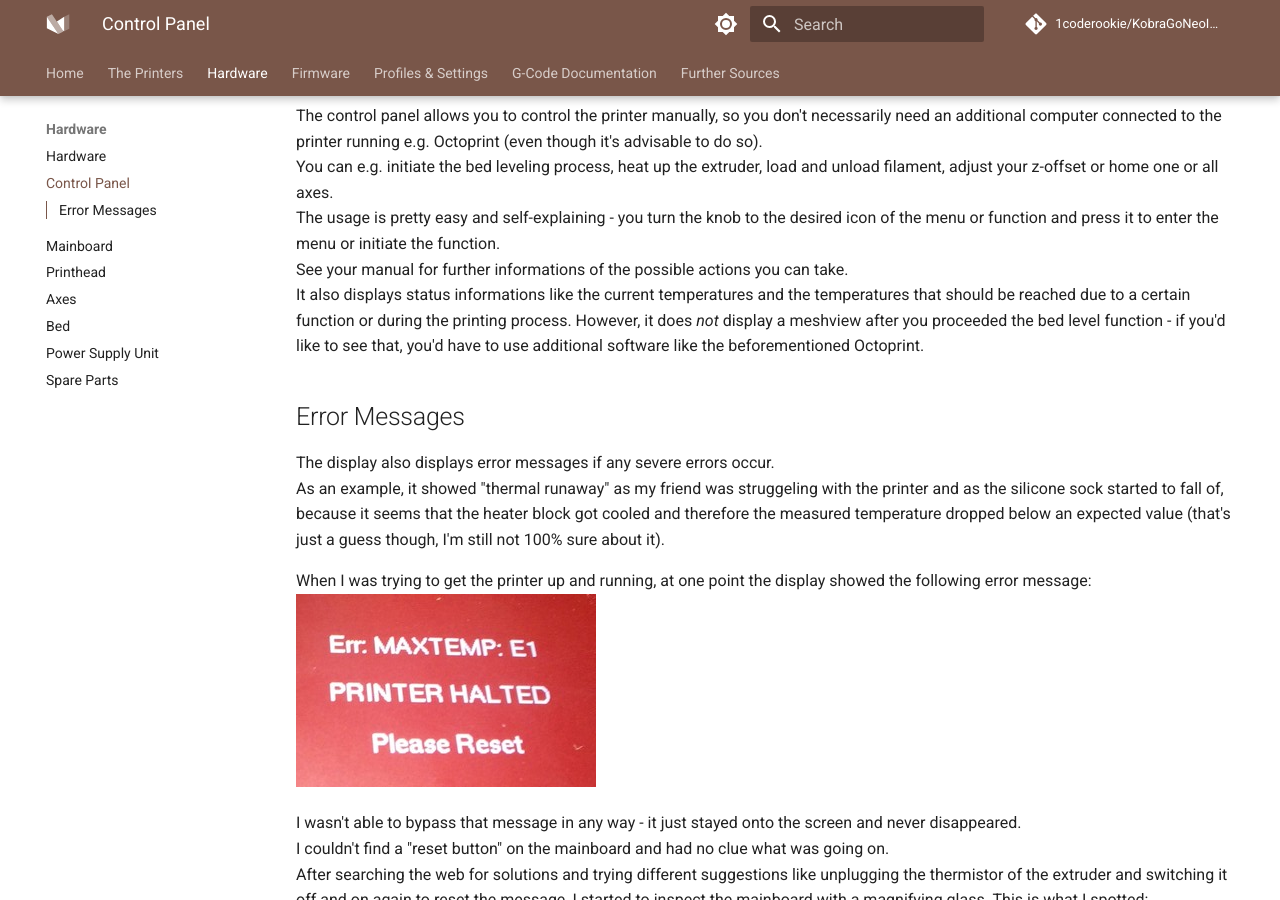
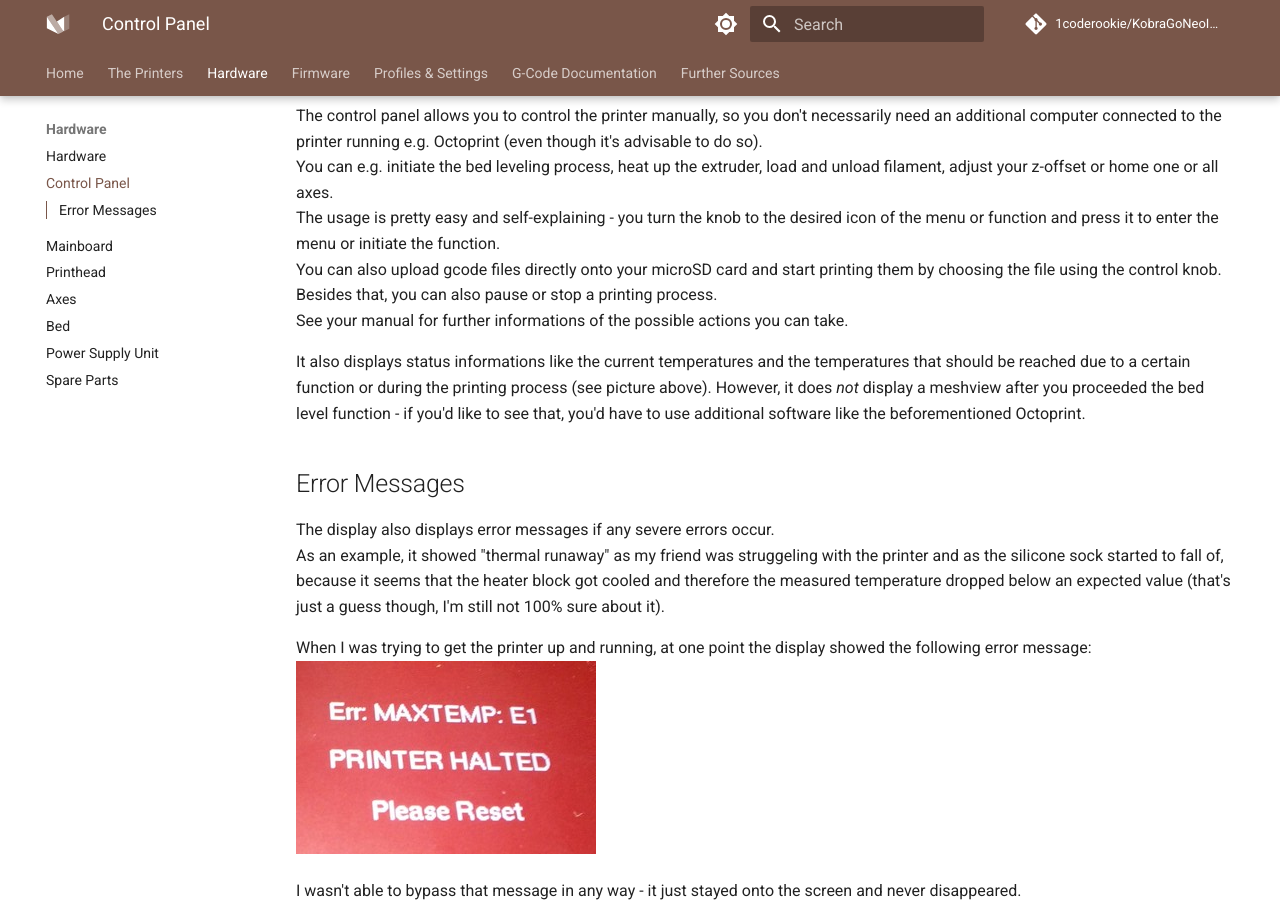
Before and after one commit to 1coderookie/KobraGoNeoInsights, an MkDocs documentation site: the page built from docs/hardware/control_panel.md, in a window 1280 px wide and 900 px high, scrolled down 558 px. Built offline with MkDocs 1.6.1 and Material for MkDocs 9.7.7, drawn with Linux system fonts in a browser that asks for light colours; comment, search, counter and statistics services are not loaded.

Commit message:
Update control_panel.md

```diff
--- a/docs/hardware/control_panel.md
+++ b/docs/hardware/control_panel.md
@@ -10,8 +10,10 @@ The following picture shows the main screen after you turn on the printer.
 The control panel allows you to control the printer manually, so you don't necessarily need an additional computer connected to the printer running e.g. Octoprint (even though it's advisable to do so).
 You can e.g. initiate the bed leveling process, heat up the extruder, load and unload filament, adjust your z-offset or home one or all axes.
 The usage is pretty easy and self-explaining - you turn the knob to the desired icon of the menu or function and press it to enter the menu or initiate the function.
+You can also upload gcode files directly onto your microSD card and start printing them by choosing the file using the control knob. Besides that, you can also pause or stop a printing process.
 See your manual for further informations of the possible actions you can take.
-It also displays status informations like the current temperatures and the temperatures that should be reached due to a certain function or during the printing process.
+
+It also displays status informations like the current temperatures and the temperatures that should be reached due to a certain function or during the printing process (see picture above).
 However, it does *not* display a meshview after you proceeded the bed level function - if you'd like to see that, you'd have to use additional software like the beforementioned Octoprint.
 
 ## Error Messages
```
